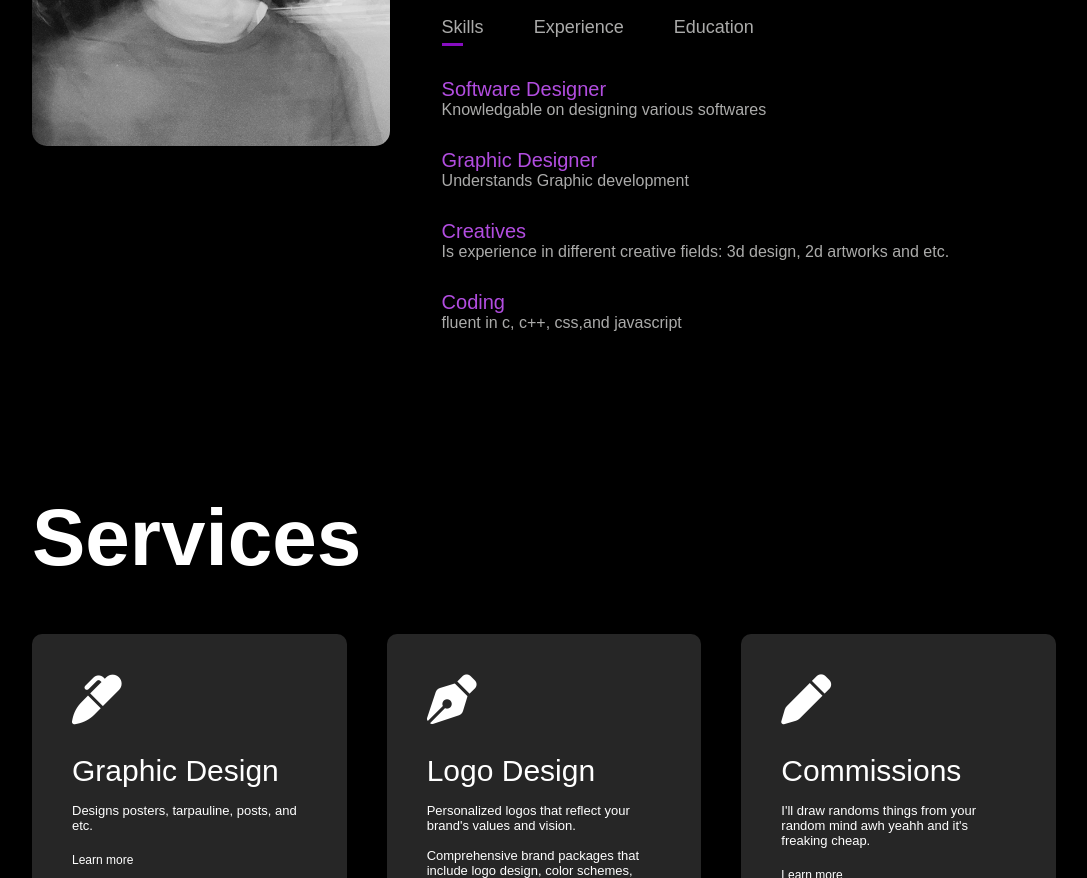
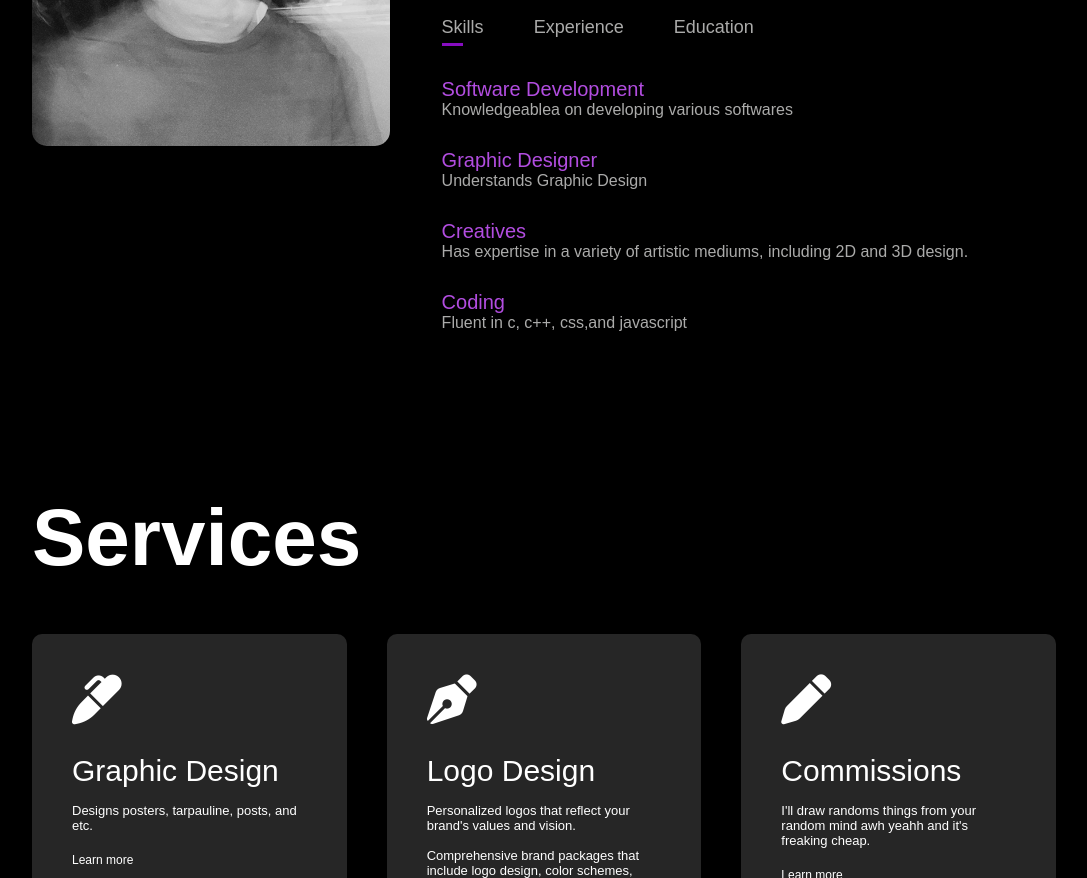
Before and after one commit to Konme123/MyPortfolio2, a plain HTML site: page index.html in a window 1280 px wide. Shown: the part 1121-1999 px from the top of the page, without its empty margins (96-1183 px from the left). Drawn offline with Linux system fonts and the light colour scheme.

Commit message:
Update index.html

```diff
--- a/index.html
+++ b/index.html
@@ -56,10 +56,10 @@
 
                 <div class="tab-contents active-tab" id="skills">
                     <ul>
-                        <li><span>Software Designer</span><br>Knowledgable on designing various softwares</li>
-                        <li><span>Graphic Designer</span><br>Understands Graphic development</li>
-                        <li><span>Creatives</span><br>Is experience in different creative fields: 3d design, 2d artworks and etc.</li>
-                        <li><span>Coding</span><br>fluent in c, c++, css,and javascript</li>
+                        <li><span>Software Development</span><br>Knowledgeablea on developing various softwares</li>
+                        <li><span>Graphic Designer</span><br>Understands Graphic Design</li>
+                        <li><span>Creatives</span><br>Has expertise in a variety of artistic mediums, including 2D and 3D design.</li>
+                        <li><span>Coding</span><br>Fluent in c, c++, css,and javascript</li>
                     </ul>
                 </div>
 
```
